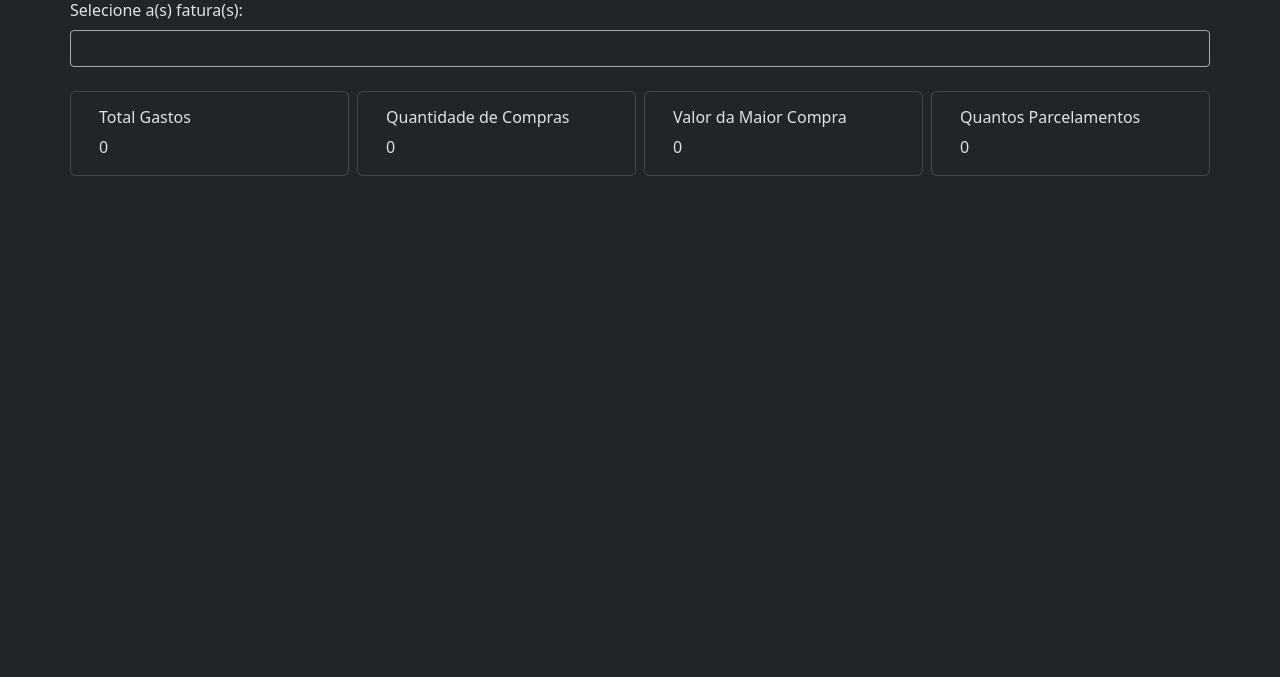
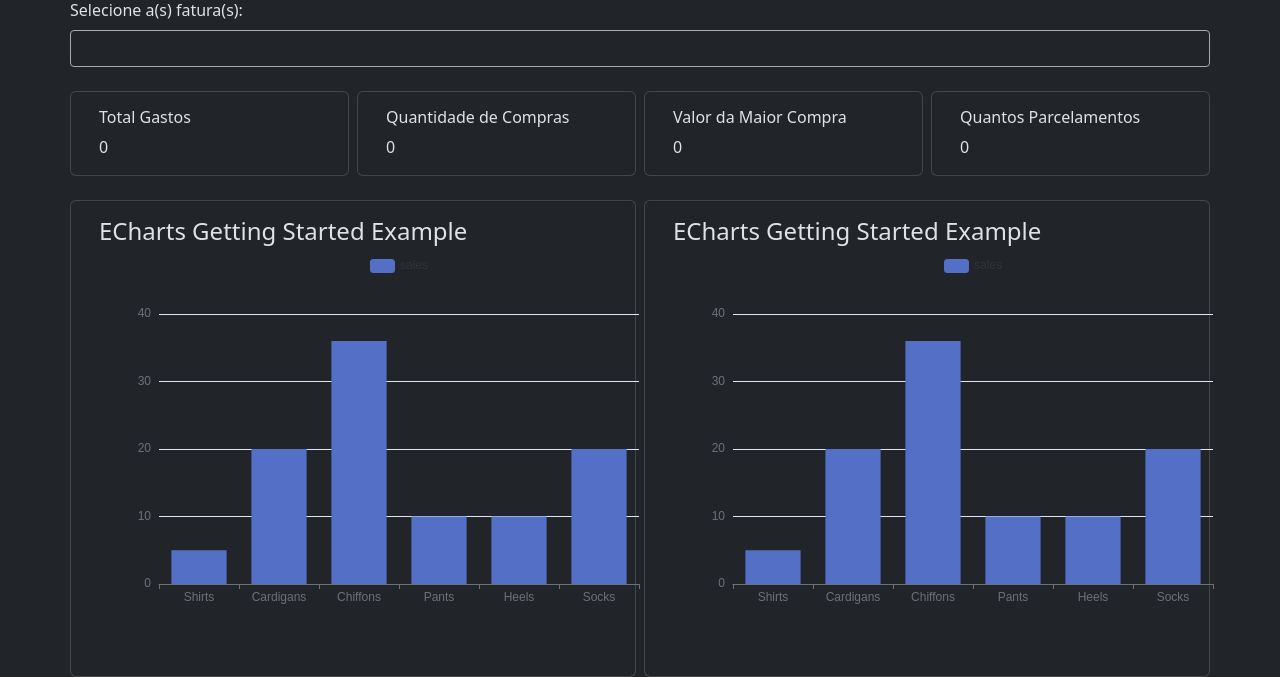
Before and after one commit to vieirafrancisco/self-organizer, a Flask app: page / in a window 1280 px wide. Shown: the part 135-812 px from the top of the page. Before the commit the page ends 311 px from the top, so only its background shows below. Run offline with Flask 3, Linux system fonts and the light colour scheme; parts of the project's set-up code (start-up, migrations or seed data) failed here and were passed over; some libraries are stand-ins or nearby versions.

Commit message:
Add echarts dependency for graphs

```diff
--- a/app/templates/base.html
+++ b/app/templates/base.html
@@ -15,6 +15,8 @@
   {% block css %}
   {% endblock css %}
   <script src="//unpkg.com/alpinejs" defer></script>
+  <script src="https://cdn.jsdelivr.net/npm/echarts@5.5.1/dist/echarts.min.js"
+    integrity="sha256-6EJwvQzVvfYP78JtAMKjkcsugfTSanqe4WGFpUdzo88=" crossorigin="anonymous"></script>
 </head>
 
 <body data-bs-theme="dark">
--- a/app/templates/dashboard.html
+++ b/app/templates/dashboard.html
@@ -122,6 +122,27 @@ Dashboard
       </div>
     </div>
   </div>
+
+  <div class="graphs row mt-4 gap-2">
+    <div class="card col">
+      <div class="card-body">
+        <div class="title">
+          <h4>ECharts Getting Started Example</h4>
+        </div>
+        <canvas id="myChart" width="600" height="400"></canvas>
+      </div>
+    </div>
+
+    <div class="card col">
+      <div class="card-body">
+        <div class="title">
+          <h4>ECharts Getting Started Example</h4>
+        </div>
+        <canvas id="myChart2" width="600" height="400"></canvas>
+      </div>
+    </div>
+  </div>
+
 </div>
 {% endblock content %}
 
@@ -131,5 +152,32 @@ Dashboard
   $(document).ready(function () {
     $('.js-example-basic-multiple').select2();
   });
+
+  // Initialize the echarts instance based on the prepared dom
+  var myChart = echarts.init(document.getElementById('myChart'));
+  var myChart2 = echarts.init(document.getElementById('myChart2'));
+
+  // Specify the configuration items and data for the chart
+  var option = {
+    tooltip: {},
+    legend: {
+      data: ['sales']
+    },
+    xAxis: {
+      data: ['Shirts', 'Cardigans', 'Chiffons', 'Pants', 'Heels', 'Socks']
+    },
+    yAxis: {},
+    series: [
+      {
+        name: 'sales',
+        type: 'bar',
+        data: [5, 20, 36, 10, 10, 20]
+      }
+    ]
+  };
+
+  // Display the chart using the configuration items and data just specified.
+  myChart.setOption(option);
+  myChart2.setOption(option);
 </script>
 {% endblock javascript %}
```
